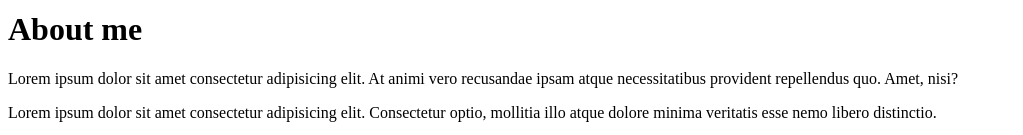
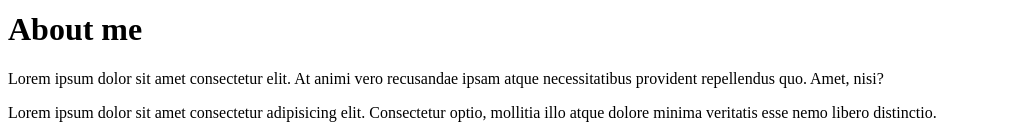
Before and after one commit to Namltcr7/HTML-CSS, a plain HTML site: page index.html in a window 1280 px wide. Shown: the part 1759-1894 px from the top of the page, without its empty margins (0-1023 px from the left). Drawn offline with Linux system fonts and the light colour scheme.

Commit message:
sua doi lan 1

```diff
--- a/index.html
+++ b/index.html
@@ -19,9 +19,8 @@
     <a href="./contact.html"> <img src="./img/img2.jpeg" alt="tuhoc.cc" /></a>
     <h1>About me</h1>
     <p>
-      Lorem ipsum dolor sit amet consectetur adipisicing elit. At animi vero
-      recusandae ipsam atque necessitatibus provident repellendus quo. Amet,
-      nisi?
+      Lorem ipsum dolor sit amet consectetur elit. At animi vero recusandae
+      ipsam atque necessitatibus provident repellendus quo. Amet, nisi?
     </p>
     <p>
       Lorem ipsum dolor sit amet consectetur adipisicing elit. Consectetur
```
